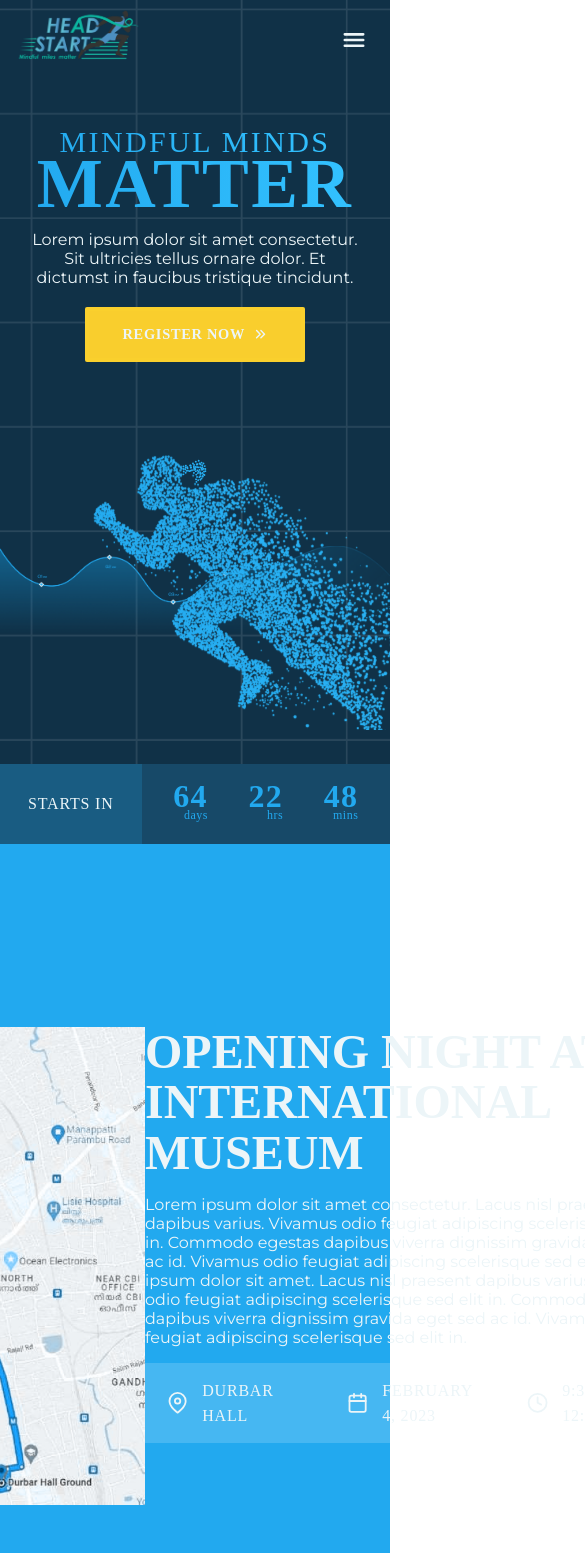
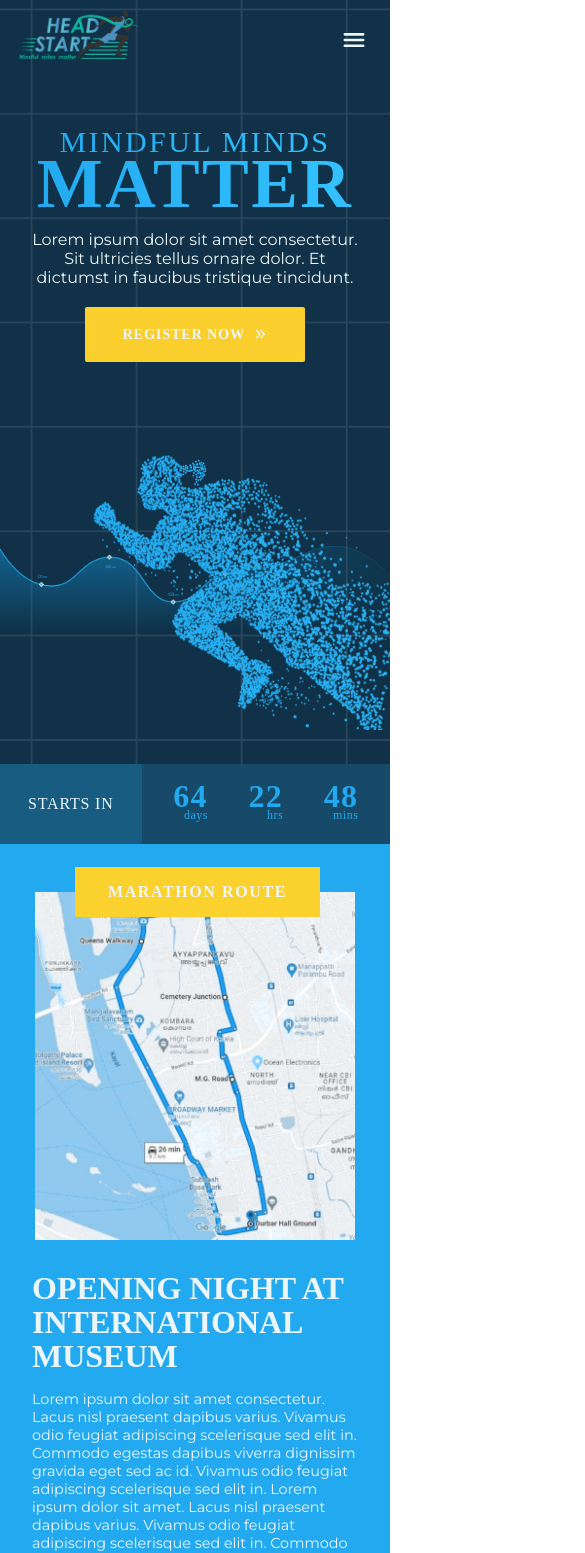
Before and after one commit to Excel2022Web/marathon, a React (Create React App) app: page / in a window 390 px wide. Shown: the top 1553 px of the page, 585 px wide, since content can reach past the window. Built offline with nearby package versions, Linux system fonts and the light colour scheme; a web font is replaced by a local one.

Commit message:
🏃‍♂️🏃‍♀️

```diff
--- a/src/components/About/About.css
+++ b/src/components/About/About.css
@@ -1,5 +1,5 @@
 .about {
-    height: 100vh;
+    min-height: 100vh;
     background: #22A9EF;
     display: flex;
     flex-direction: column;
@@ -30,8 +30,8 @@
     position: absolute;
     top: 0;
     left: 0;
-    width: 62.93px;
-    height: 245.05px;
+    width: 50px;
+    height: 245px;
     background: #FBD22D;
     transform: translate(0, -50%) rotate(60deg);
 }
@@ -116,3 +116,137 @@
     letter-spacing: 0.05em;
     text-transform: uppercase;
 }
+
+@media only screen and (max-width: 1200px) and (max-height: 700px) {
+
+}
+
+@media only screen and (max-width: 1300px) {
+    .about_map_div img {
+        width: 400px;
+    }
+}
+
+@media only screen and (max-width: 1200px) {
+    .about__container {
+        width: 96%;
+    }
+    .about_map_div img {
+        width: 360px;
+    }
+    .ar__content h1 {
+        font-size: 2.5rem;
+    }
+}
+
+@media only screen and (max-width: 1100px) {
+    .about_map_div img {
+        width: 330px;
+    }
+}
+
+@media screen and (max-width: 992px) {
+    .about {
+        min-height: 100vh;
+        padding-top: 3rem;
+    }
+    .about__container {
+        flex-direction: column;
+        align-items: center;
+        width: 96%;
+        gap: 2rem;
+    }
+    .map_event {
+        position: absolute;
+        display: flex;
+        align-items: center;
+        justify-content: center;
+        top: 0;
+        left: 0;
+        width: 245px;
+        height: 50px;
+        background: #FBD22D;
+        transform: translate(40px, -50%) rotate(0);
+    }
+    .map_event p {
+        transform: translate(0, 0) rotate(0);
+        white-space: nowrap;
+        font-family: var(--secondary-font);
+        font-weight: 600;
+        font-size: 16px;
+        line-height: 22px;
+        letter-spacing: 0.1em;
+        text-transform: uppercase;
+        color: #ECF5F8;
+    }
+
+    .about_map_div img {
+        width: 400px;
+    }
+    .about__right {
+        flex: 1;
+
+    }
+    .ar__content h1 {
+        font-size: 2rem;
+        padding: 0 2rem;
+    }
+    .ar__content p {
+        padding: 0 2rem;
+    }
+    .ar_footer {
+        width: 100%;
+        display: flex;
+        justify-content: space-between;
+    }
+    .ar__item {
+        width: 100%;
+        height: 100px;
+        flex-direction: column;
+        align-items: flex-start;
+        gap: 0.5rem;
+        padding: 10px 20px;
+    }
+    .ar__item_icon {
+        flex-shrink: 0;
+        flex: 0.4;
+        font-size: 1.35rem;
+    }
+    .ar__item p {
+        font-size: 1rem;
+        line-height: 20px;
+        padding: 0;
+    }
+
+}
+
+@media screen and (max-width: 800px) {
+    .about__container {
+        flex-direction: column;
+        align-items: center;
+        width: 100%;
+        gap: 2rem;
+    }
+    .about_map_div img {
+        width: 320px;
+    }
+    .about__right {
+        flex: 1;
+    }
+    .ar__content p {
+        font-size: 0.9rem;
+    }
+}
+
+@media screen and (max-width: 600px) {
+
+}
+
+@media screen and (max-width: 400px) {
+
+}
+
+
+@media only screen and (device-width: 768px) {
+
+}
--- a/src/components/Home/Home.css
+++ b/src/components/Home/Home.css
@@ -267,6 +267,7 @@
         align-items: center;
         height: 80px;
         width: 100%;
+        z-index: 2;
     }
 
     .c_starts {
--- a/src/pages/LandingPage/LandingPage.js
+++ b/src/pages/LandingPage/LandingPage.js
@@ -1,6 +1,6 @@
 import React from 'react'
 
-import { Home, About, Excel, Schedule, GMaps, Sponsors, Contact } from '../../components'
+import { Home, About, Excel, GMaps, Sponsors, Contact } from '../../components'
 
 import './LandingPage.css'
 
@@ -9,7 +9,7 @@ function LandingPage() {
     <div className='landingPage'>
       <Home />
       <About />
-      <Schedule />
+      {/* <Schedule /> */}
       <GMaps />
       <Excel />
       <Sponsors />
```
